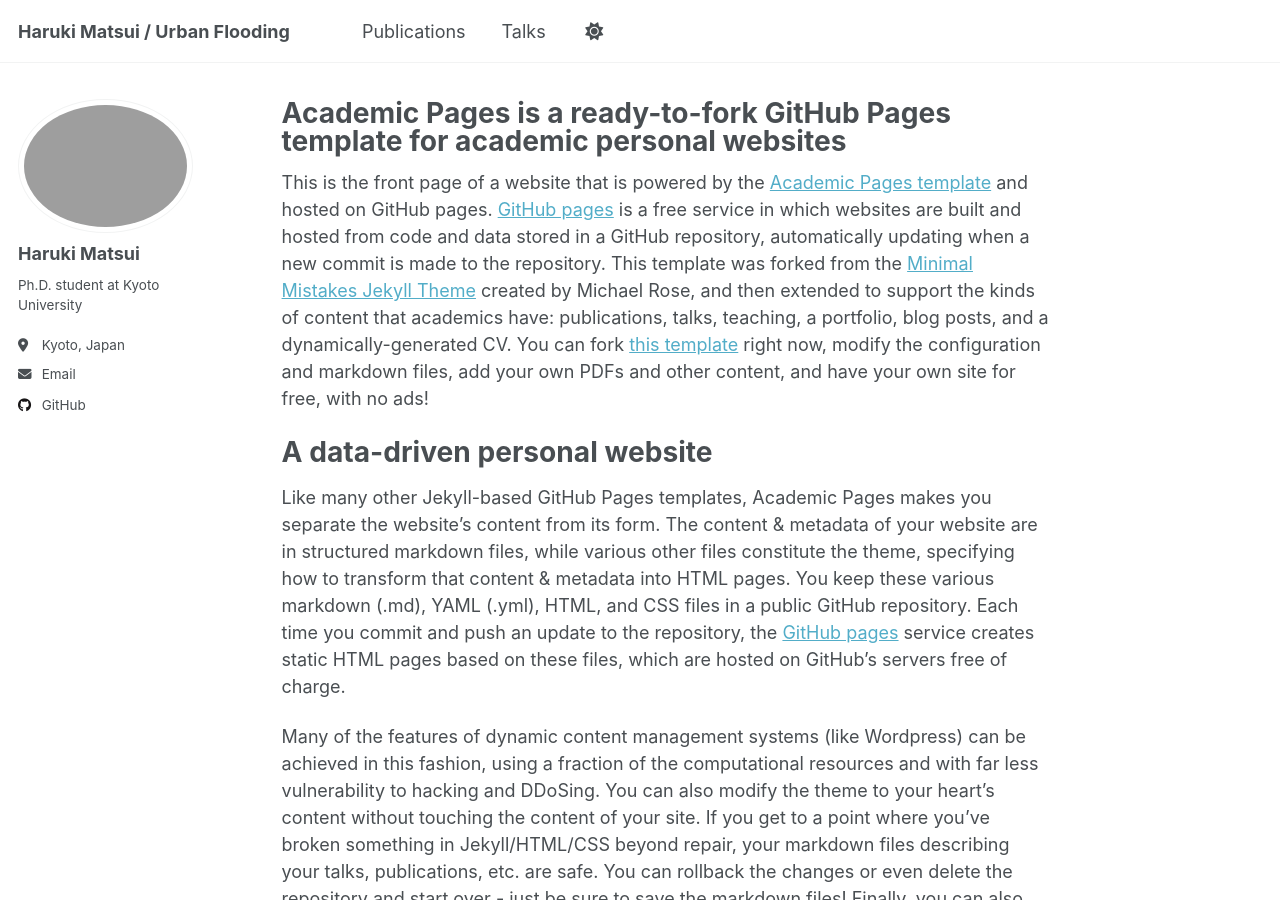
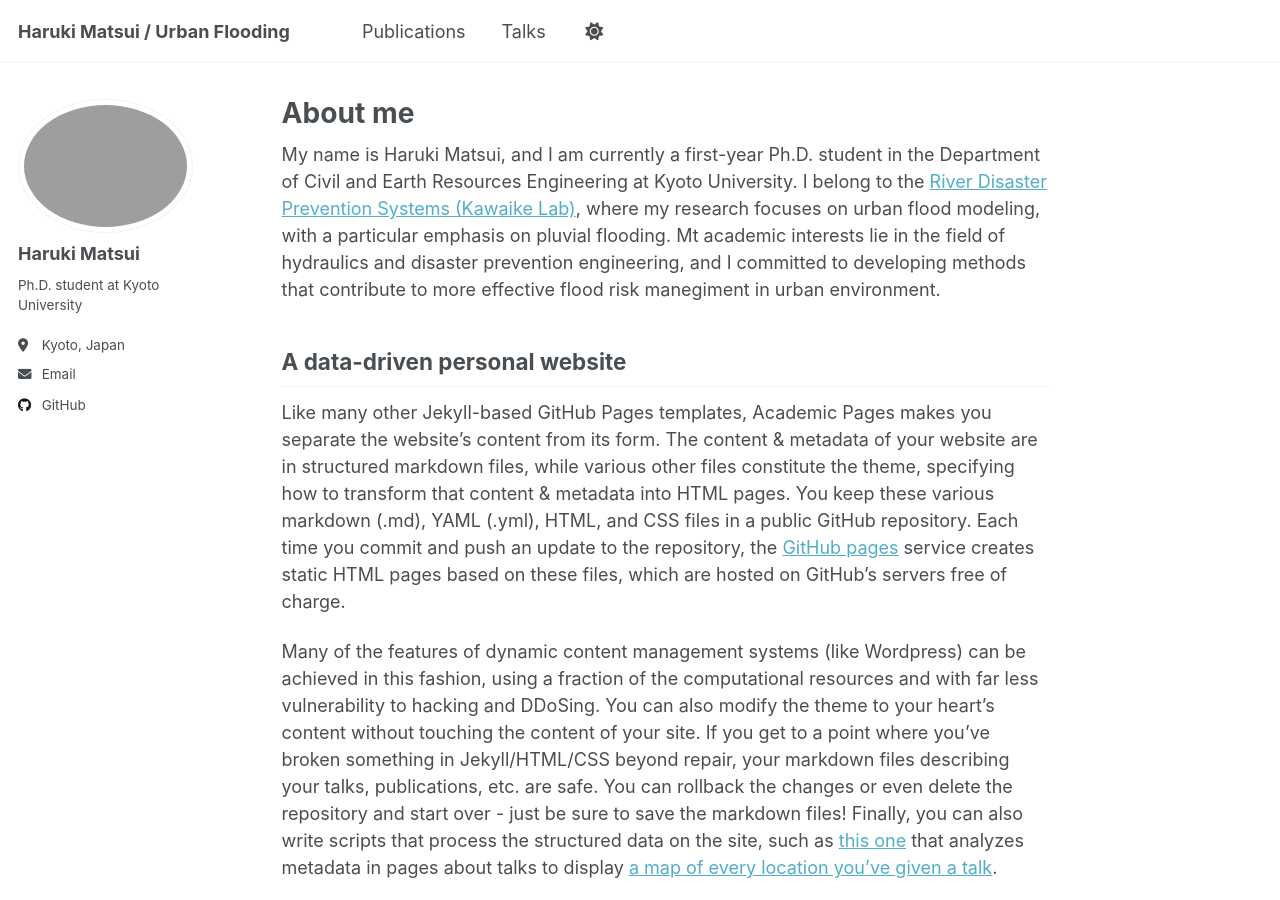
Before and after one commit to matsuiUOL/matsuiUOL.github.io, a Jekyll site: the page built from _pages/about.md, in a window 1280 px wide and 900 px high. Built offline with Jekyll 4.4.1, drawn with Linux system fonts in a browser that asks for light colours.

Commit message:
Update about.md to change about me

```diff
--- a/_pages/about.md
+++ b/_pages/about.md
@@ -1,22 +1,22 @@
 ---
 permalink: /
-title: "Academic Pages is a ready-to-fork GitHub Pages template for academic personal websites"
+title: "About me"
 author_profile: true
 redirect_from:
   - /about/
   - /about.html
 ---
 
-This is the front page of a website that is powered by the [Academic Pages template](https://github.com/academicpages/academicpages.github.io) and hosted on GitHub pages. [GitHub pages](https://pages.github.com) is a free service in which websites are built and hosted from code and data stored in a GitHub repository, automatically updating when a new commit is made to the repository. This template was forked from the [Minimal Mistakes Jekyll Theme](https://mmistakes.github.io/minimal-mistakes/) created by Michael Rose, and then extended to support the kinds of content that academics have: publications, talks, teaching, a portfolio, blog posts, and a dynamically-generated CV. You can fork [this template](https://github.com/academicpages/academicpages.github.io) right now, modify the configuration and markdown files, add your own PDFs and other content, and have your own site for free, with no ads!
+My name is Haruki Matsui, and I am currently a first-year Ph.D. student in the Department of Civil and Earth Resources Engineering at Kyoto University. I belong to the [River Disaster Prevention Systems (Kawaike Lab)](https://rcfcd.dpri.kyoto-u.ac.jp/rdps/default.html), where my research focuses on urban flood modeling, with a particular emphasis on pluvial flooding. Mt academic interests lie in the field of hydraulics and disaster prevention engineering, and I committed to developing methods that contribute to more effective flood risk manegiment in urban environment.
 
 A data-driven personal website
-======
+------
 Like many other Jekyll-based GitHub Pages templates, Academic Pages makes you separate the website's content from its form. The content & metadata of your website are in structured markdown files, while various other files constitute the theme, specifying how to transform that content & metadata into HTML pages. You keep these various markdown (.md), YAML (.yml), HTML, and CSS files in a public GitHub repository. Each time you commit and push an update to the repository, the [GitHub pages](https://pages.github.com/) service creates static HTML pages based on these files, which are hosted on GitHub's servers free of charge.
 
 Many of the features of dynamic content management systems (like Wordpress) can be achieved in this fashion, using a fraction of the computational resources and with far less vulnerability to hacking and DDoSing. You can also modify the theme to your heart's content without touching the content of your site. If you get to a point where you've broken something in Jekyll/HTML/CSS beyond repair, your markdown files describing your talks, publications, etc. are safe. You can rollback the changes or even delete the repository and start over - just be sure to save the markdown files! Finally, you can also write scripts that process the structured data on the site, such as [this one](https://github.com/academicpages/academicpages.github.io/blob/master/talkmap.ipynb) that analyzes metadata in pages about talks to display [a map of every location you've given a talk](https://academicpages.github.io/talkmap.html).
 
 Getting started
-======
+------
 1. Register a GitHub account if you don't have one and confirm your e-mail (required!)
 1. Fork [this template](https://github.com/academicpages/academicpages.github.io) by clicking the "Use this template" button in the top right.
 1. Go to the repository's settings (rightmost item in the tabs that start with "Code", should be below "Unwatch"). Rename the repository "[your GitHub username].github.io", which will also be your website's URL.
```
